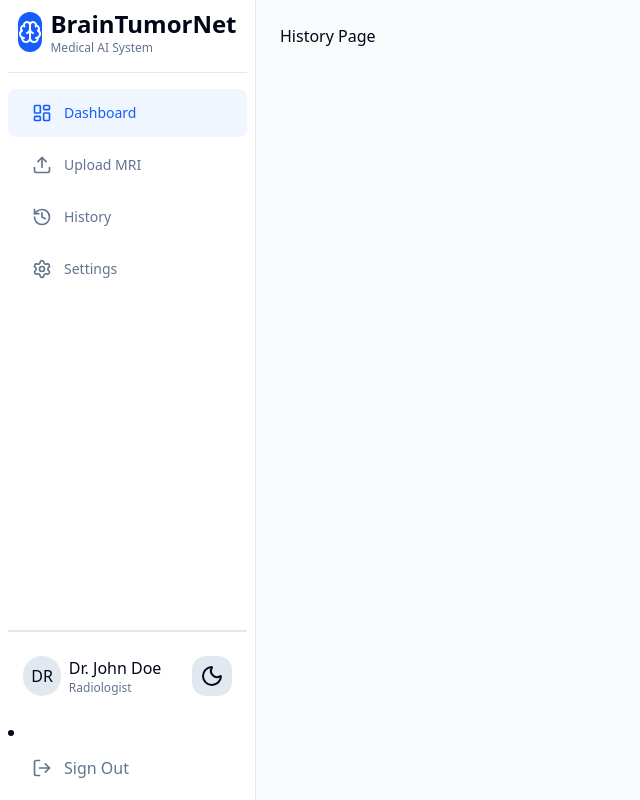
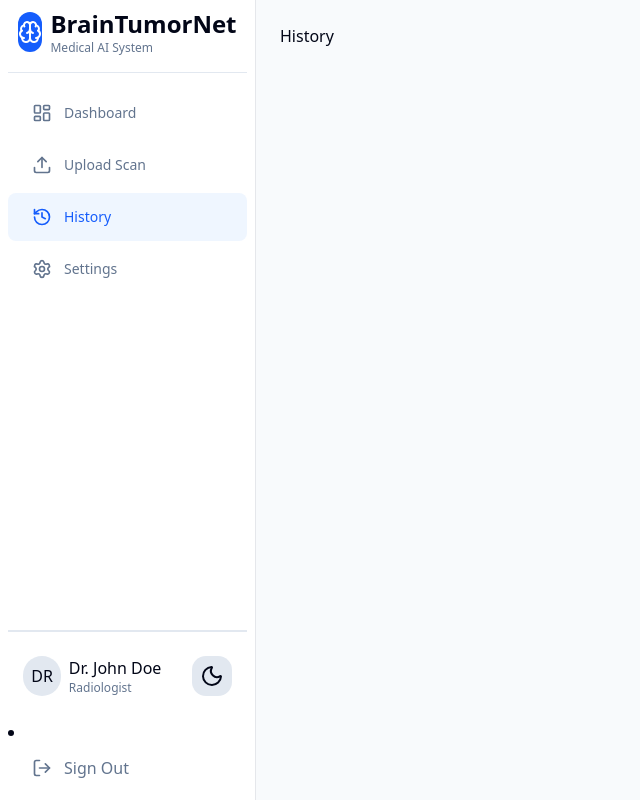
Before and after one commit to Abdalluh28/brain-tumor, a React (Vite) app in the folder client/: page /history in a window 1280 px wide. Shown: the whole page, without its empty margins (0-640 px from the left). Built offline with nearby package versions, Linux system fonts and the light colour scheme.

Commit message:
basic routing configuration part 2

```diff
--- a/client/package.json
+++ b/client/package.json
@@ -14,6 +14,7 @@
     "@radix-ui/react-separator": "^1.1.8",
     "@radix-ui/react-slot": "^1.2.4",
     "@radix-ui/react-tooltip": "^1.2.8",
+    "@reduxjs/toolkit": "^2.11.2",
     "class-variance-authority": "^0.7.1",
     "clsx": "^2.1.1",
     "lucide-react": "^0.562.0",
--- a/client/src/components/AppSidebar.jsx
+++ b/client/src/components/AppSidebar.jsx
@@ -13,6 +13,7 @@ import {
 
 import { Brain, History, LayoutDashboard, LogOut, Settings, Upload, X } from "lucide-react";
 import ThemeToggle from "./ThemeToggle";
+import { NavLink } from "react-router-dom";
 
 export default function AppSidebar() {
     return (
@@ -41,33 +42,27 @@ export default function AppSidebar() {
 
                     <SidebarGroupContent>
                         <SidebarMenu>
-                            <SidebarMenuItem>
-                                <SidebarMenuButton isActive={true}>
-                                    <LayoutDashboard className="mr-1 h-5! w-5!" />
-                                    Dashboard
-                                </SidebarMenuButton>
-                            </SidebarMenuItem>
 
-                            <SidebarMenuItem>
-                                <SidebarMenuButton>
-                                    <Upload className="mr-1 h-5! w-5!" />
-                                    Upload MRI
-                                </SidebarMenuButton>
-                            </SidebarMenuItem>
+                            {/* array of objects of name, path, and icon */}
+                            {[
+                                { name: 'Dashboard', path: '/', icon: LayoutDashboard },
+                                { name: 'Upload Scan', path: '/uploadScan', icon: Upload },
+                                { name: 'History', path: '/history', icon: History },
+                                { name: 'Settings', path: '/settings', icon: Settings }
+                            ].map(item => (
+                                <SidebarMenuItem key={item.name}>
+                                    <NavLink to={item.path} end>
+                                        {({ isActive }) => (
+                                            <SidebarMenuButton isActive={isActive}>
+                                                <item.icon className="mr-1 h-5! w-5!" />
+                                                {item.name}
+                                            </SidebarMenuButton>
+                                        )}
+                                    </NavLink>
+                                </SidebarMenuItem>
+                            ))}
 
-                            <SidebarMenuItem>
-                                <SidebarMenuButton>
-                                    <History className="mr-1 h-5! w-5!" />
-                                    History
-                                </SidebarMenuButton>
-                            </SidebarMenuItem>
 
-                            <SidebarMenuItem>
-                                <SidebarMenuButton>
-                                    <Settings className="mr-1 h-5! w-5!" />
-                                    Settings
-                                </SidebarMenuButton>
-                            </SidebarMenuItem>
                         </SidebarMenu>
                     </SidebarGroupContent>
                 </SidebarGroup>
--- /dev/null
+++ b/client/src/pages/Dashboard.jsx
@@ -0,0 +1,7 @@
+import React from 'react'
+
+export default function Dashboard() {
+    return (
+        <div>Dashboard</div>
+    )
+}
--- /dev/null
+++ b/client/src/pages/History.jsx
@@ -0,0 +1,7 @@
+import React from 'react'
+
+export default function History() {
+    return (
+        <div>History</div>
+    )
+}
--- /dev/null
+++ b/client/src/pages/Settings.jsx
@@ -0,0 +1,7 @@
+import React from 'react'
+
+export default function Settings() {
+    return (
+        <div>Settings</div>
+    )
+}
--- /dev/null
+++ b/client/src/pages/UploadScan.jsx
@@ -0,0 +1,7 @@
+import React from 'react'
+
+export default function UploadScan() {
+    return (
+        <div>UploadScan</div>
+    )
+}
```
Also changed, not shown: client/src/App.jsx (+9 -5 lines), 1 other file (tests, documents, lock files or other folders).
